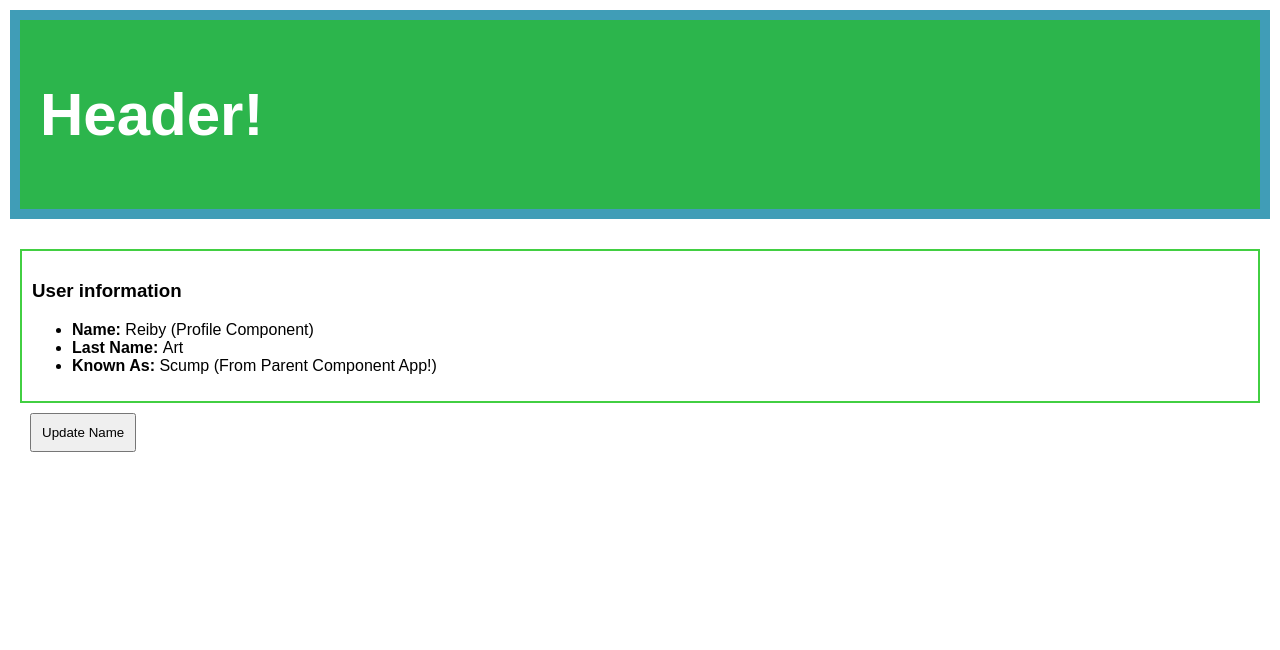
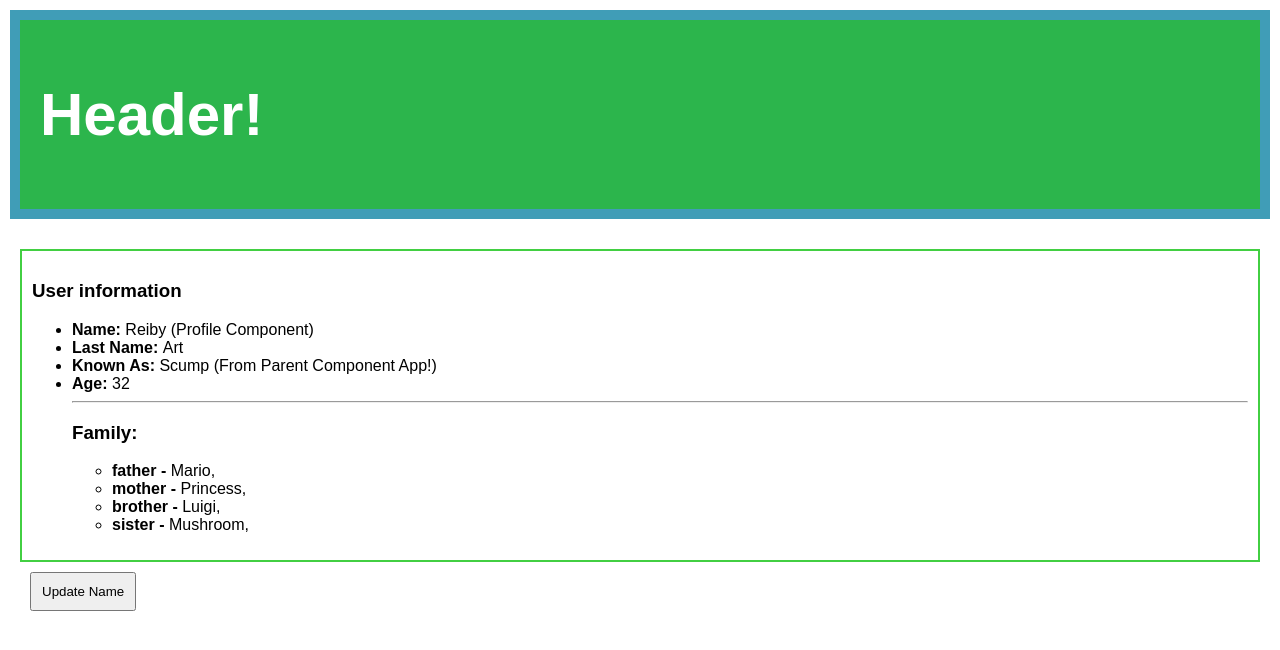
Before and after one commit to ReibyArt/Udemy-Vue3-Pinia-Firebase-Course, a Vue app in the folder Section 4 - Components And Nodes/: page / in a window 1280 px wide. Shown: the top 650 px of the page. Built offline with nearby package versions, Linux system fonts and the light colour scheme.

Commit message:
USING OBJECT - props = defineProps

```diff
--- a/Section 4 - Components And Nodes/src/App.vue
+++ b/Section 4 - Components And Nodes/src/App.vue
@@ -5,7 +5,10 @@
     <div class="container">
       <div>
         <Profile :knownAs="dataName.alsoKnownAs"
-        :userlastName="dataName.userlastName"/>
+        :userlastName="dataName.userlastName"
+        :userAge="dataName.age"
+        :userParents="dataName.parents"/>
+
       </div>
       <button @click="updateName" class="btn">Update Name</button>
     </div>
@@ -24,6 +27,13 @@ import Profile from './components/User/Profile.vue'
 const dataName = reactive({
   alsoKnownAs: 'Scump (From Parent Component App!)',
   userlastName: 'Art',
+  age: 32,
+  parents: {
+    father: 'Mario',
+    mother: 'Princess',
+    brother: 'Luigi',
+    sister: 'Mushroom',
+  }
 })
 const nameMy = ref('Hello, ReibyArtGames with setup in script!')
 // FUNCTIONS //
--- a/Section 4 - Components And Nodes/src/components/User/Profile.vue
+++ b/Section 4 - Components And Nodes/src/components/User/Profile.vue
@@ -5,12 +5,26 @@
       <li><span>Name: </span> {{ nameInProfile }}</li>
       <li><span>Last Name: </span> {{ userlastName }}</li>
       <li><span>Known As: </span> {{ knownAs }}</li>
+      <li><span>Age: </span> {{ userAge }}</li>
+      <hr>
+      <h3>Family:</h3>
+      <ul>
+        <li v-for="(value, key, index) in userParents" :key="index">
+          <span> {{ key }} - </span> {{ value }},
+        </li>
+      </ul>
     </ul>
   </div>
 </template>
 
 <script setup>
-const props = defineProps(['name', 'userlastName', 'knownAs'])
+// Using Object
+const props = defineProps({
+userlastName: String,
+knownAs: String,
+userAge: Number,
+userParents: Object,
+})
 const nameInProfile = 'Reiby (Profile Component)'
 </script>
 
```
